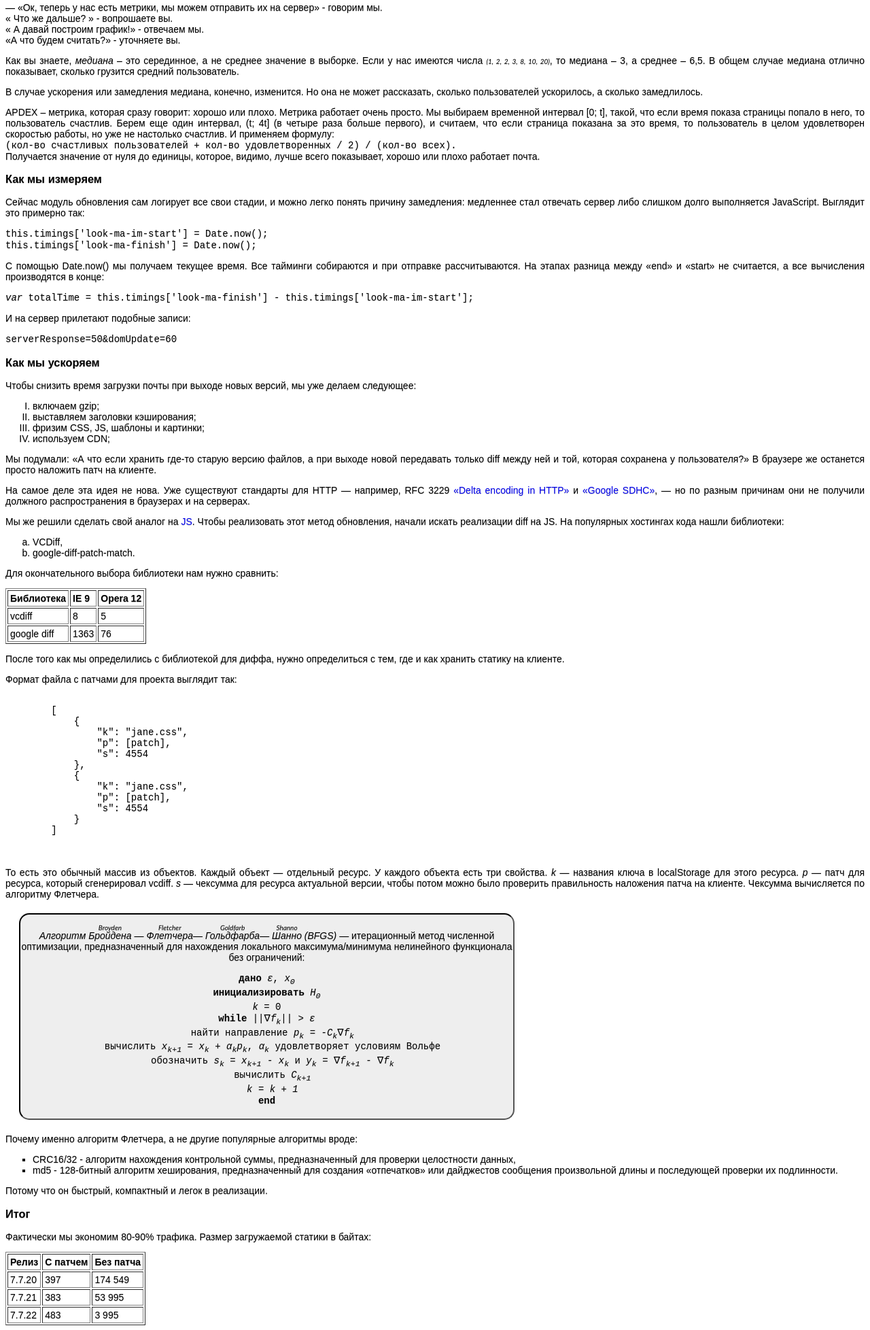
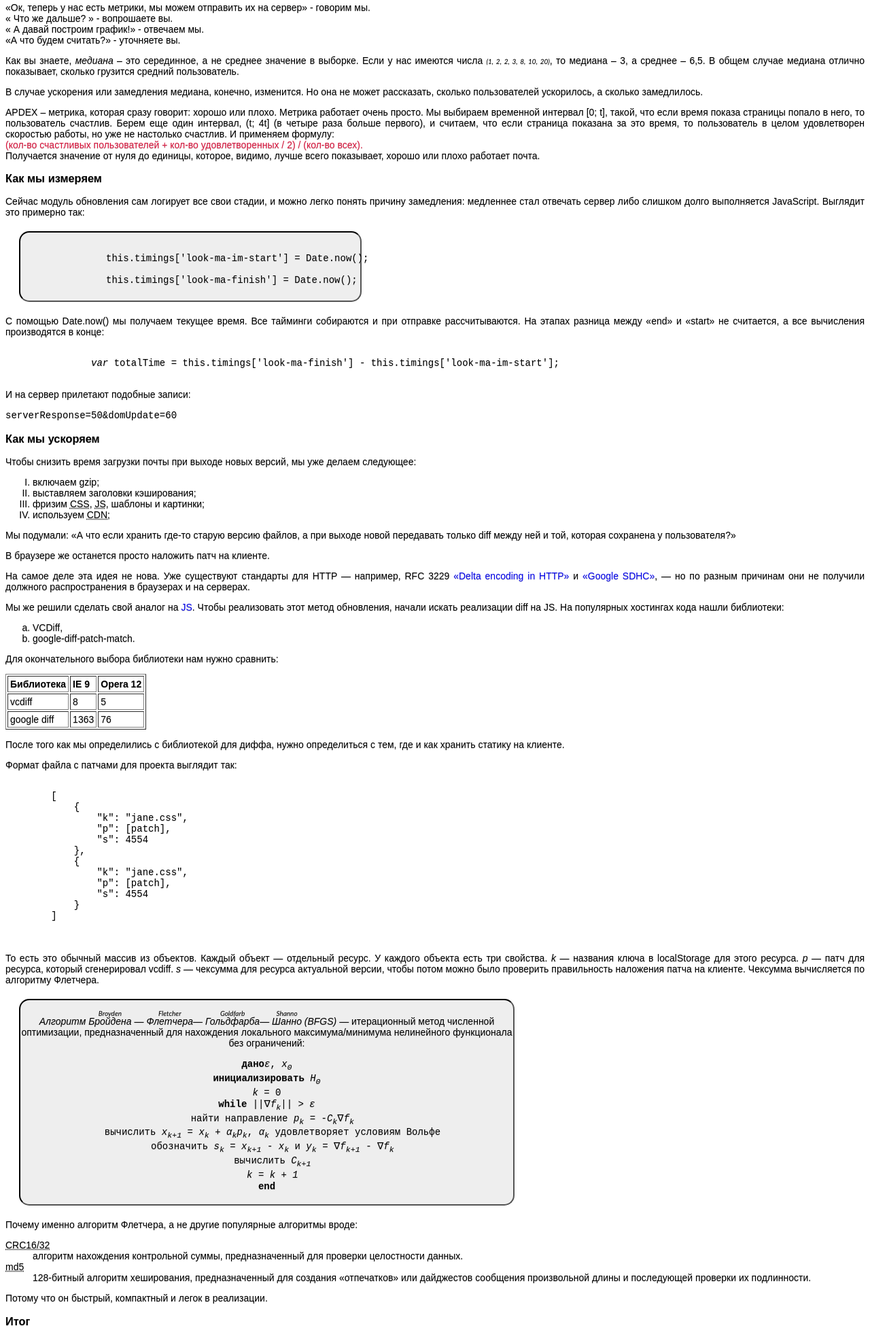
Before and after one commit to urfu-2015/verstka-tasks-1, a plain HTML site: page index.html in a window 1280 px wide. Shown: the part 440-2396 px from the top of the page at 68% size. Drawn offline with Linux system fonts and the light colour scheme.

Commit message:
Update index.html
Шапошников Максим, КН-101

```diff
--- a/index.html
+++ b/index.html
@@ -1,6 +1,5 @@
 <!DOCTYPE html>
 <html lang="ru">
-
    <head>
       <meta charset="utf-8">
       <meta name="author" content="doochik">
@@ -13,29 +12,35 @@
          background: #ffkc;
          text-align: justify;
          text-shadow: 0 1px 0 #ccc;
-
          }
-
          footer {
          text-align: right;
          }
-
          time {
          color: grey;
          }
-
+         .coding {
+         font-family: serif;
+         border: 2px inset #000;
+         border-radius: 15px;
+         width: 500px;
+         height: 100px;
+         margin: 20px;
+         text-align: left;
+         background: #eee;
+         }
          blockquote {
          font-style: italic;
          }
-
          a {
          text-decoration: none;
+
          }
          span {
          color: crimson;
+         font-family: fantasy;
          }
          .flatcher {
-
          width: 725px;
          height:300px;
          margin: 20px;
@@ -51,11 +56,9 @@
          background-color: bisque;
          box-shadow: 0px, 8px, 15px, rgb(0,0,0,.6);
          text-align: justify;
-
          }
          .goto{
          cursor:pointer;
-
          }
          .express{
          font-size: 10px;
@@ -74,19 +77,18 @@
       <main>
          <article>
             <p>Если ваш сайт медленно грузится, вы рискуете тем, что люди не оценят ни то, какой он красивый, ни то, какой он удобный. Никому не понравится, когда все тормозит. Мы регулярно добавляем в <a href="mail.yandex.ru">Яндекс.Почту</a> новую функциональность,
-        иногда — исправляем ошибки, а это значит, у нас постоянно появляются новый код и новая логика. Всё это напрямую влияет на скорость работы интерфейса.</p>
-
+               иногда — исправляем ошибки, а это значит, у нас постоянно появляются новый код и новая логика. Всё это напрямую влияет на скорость работы интерфейса.
+            </p>
             <section>
                <h3>Что мы измеряем</h3>
                <p>Этапы первой загрузки:</p>
                <ul>
                   <li>подготовка;</li>
-          <li>загрузка статики (HTTP-запрос и парсинг);</li>
+                   <li>загрузка статики (<abbr>HTTP</abbr>-запрос и парсинг);</li>
                   <li>исполнение модулей;</li>
                   <li>инициализация базовых объектов;</li>
                   <li>отрисовка.</li>
                </ul>
-
                <p>Этапы отрисовки любой страницы:</p>
                <ol type="A">
                   <li>подготовка к запросу на сервер;</li>
@@ -94,59 +96,50 @@
                   <li>шаблонизация;</li>
                   <li>обновление DOM.</li>
                </ol>
-
-       <p>&mdash; <q>Ок, теперь у нас есть метрики, мы можем отправить их на сервер</q> - говорим мы.
+               <p><q>Ок, теперь у нас есть метрики, мы можем отправить их на сервер</q> - говорим мы.
                   <br> <q> Что же дальше? </q> - вопрошаете вы.
                   <br>  <q> А давай построим график!</q> - отвечаем мы.
-          <br>  <q>А что будем считать?</q> - уточняете вы.</p>
-
+                  <br>  <q>А что будем считать?</q> - уточняете вы.
+               </p>
                <p>Как вы знаете, <dfn>медиана</dfn> – это серединное, а не среднее значение в выборке. Если у нас имеются числа <a class ="express">(1, 2, 2, 3, 8, 10, 20)</a>, то медиана – 3, а среднее – 6,5. В общем случае медиана отлично показывает, сколько грузится средний пользователь.
                <p>В случае ускорения или замедления медиана, конечно, изменится. Но она не может рассказать, сколько пользователей ускорилось, а сколько замедлилось.</p>
                <p>APDEX – метрика, которая сразу говорит: хорошо или плохо. Метрика работает очень просто. Мы выбираем временной интервал [0; t], такой, что если время показа
                   страницы попало в него, то пользователь счастлив. Берем еще один интервал, (t; 4t] (в четыре раза больше первого), и считаем, что если страница показана за это время, то пользователь в целом удовлетворен скоростью работы, но уже не настолько
                   счастлив. И применяем формулу:
                   <br>
-          <code>(кол-во счастливых пользователей + кол-во удовлетворенных / 2) / (кол-во всех).</code>
-          <br> Получается значение от нуля до единицы, которое, видимо, лучше всего показывает, хорошо или плохо работает почта.</p>
+                   <span>(кол-во счастливых пользователей + кол-во удовлетворенных / 2) / (кол-во всех).</span>
+                  <br> Получается значение от нуля до единицы, которое, видимо, лучше всего показывает, хорошо или плохо работает почта.
+               </p>
             </section>
-
             <section>
                <h3>Как мы измеряем</h3>
-
                <p>Сейчас модуль обновления сам логирует все свои стадии, и можно легко понять причину замедления: медленнее стал отвечать сервер либо слишком долго выполняется JavaScript. Выглядит это примерно так:</p>
-
-        <code>
+            <div class="coding"><pre><code>
                this.timings['look-ma-im-start'] = Date.now();<br>
                this.timings['look-ma-finish'] = Date.now();
-	</code>
-
+               </code></pre></div>
                <p>C помощью Date.now() мы получаем текущее время. Все тайминги собираются и при отправке рассчитываются. На этапах разница между «end» и «start» не считается, а все вычисления производятся в конце:</p>
-        <code>
+               <pre><code>
                <var>var</var> totalTime = this.timings['look-ma-finish'] - this.timings['look-ma-im-start'];
-	</code>
-
+               </code></pre>
                <p>И на сервер прилетают подобные записи:</p>
-
                <samp>
                serverResponse=50&domUpdate=60
                </samp>
             </section>
-
             <section>
                <h3>Как мы ускоряем</h3>
-
                <p>Чтобы снизить время загрузки почты при выходе новых версий, мы уже делаем следующее:</p>
                <ol type="I">
                   <li>включаем gzip;</li>
                   <li>выставляем заголовки кэширования;</li>
-            <li>фризим <abbr>CSS</abbr>, <abbr>JS</abbr>, шаблоны и картинки;</li>
-          <li>используем CDN;</li>
+                  <li>фризим <abbr title="Cascading Style Sheets">CSS</abbr>, <abbr title="Java Script">JS</abbr>, шаблоны и картинки;</li>
+                   <li>используем <abbr title="Content Delivery Network">CDN</abbr>;</li>
                </ol>
-
-        <p>Мы подумали: «А что если хранить где-то старую версию файлов, а при выходе новой передавать только diff между ней и той, которая сохранена у пользователя?» В браузере же останется просто наложить патч на клиенте.</p>
-
+                <div class="blockquote"><p>Мы подумали: «А что если хранить где-то старую версию файлов, а при выходе новой передавать только diff между ней и той, которая сохранена у пользователя?»</p> <p>В браузере же останется просто наложить патч на клиенте.</p></div>
                <p>На самое деле эта идея не нова. Уже существуют стандарты для HTTP — например, RFC 3229 <a href="http://tools.ietf.org/html/rfc3229">«Delta encoding in HTTP»</a> и <a href="https://lists.w3.org/Archives/Public/ietf-http-wg/2008JulSep/att-0441/Shared_Dictionary_Compression_over_HTTP.pdf">«Google SDHC»</a>,
-          — но по разным причинам они не получили должного распространения в браузерах и на серверах.</p>
+                  — но по разным причинам они не получили должного распространения в браузерах и на серверах.
+               </p>
                <p>Мы же решили сделать свой аналог на <a href ="http://Wikipedia/JS/explanation">JS</a>. Чтобы реализовать этот метод обновления, начали искать реализации diff на JS. На популярных хостингах кода нашли библиотеки:</p>
                <ol type="a">
                   <li>VCDiff,</li>
@@ -174,9 +167,7 @@
                      </tr>
                   </tbody>
                </table>
-
                <p>После того как мы определились с библиотекой для диффа, нужно определиться с тем, где и как хранить статику на клиенте.</p>
-
                <p>Формат файла с патчами для проекта выглядит так:</p>
                <pre>
 		<code>
@@ -195,35 +186,29 @@
 		</code>
 	</pre>
                <p>То есть это обычный массив из объектов. Каждый объект — отдельный ресурс. У каждого объекта есть три свойства. <var>k</var> — названия ключа в localStorage для этого ресурса. <var>p</var> — патч для ресурса, который сгенерировал vcdiff. <var>s</var>          — чексумма для ресурса актуальной версии, чтобы потом можно было проверить правильность наложения патча на клиенте. Чексумма вычисляется по алгоритму Флетчера.</p>
-
                <div class ="flatcher">
                   <p><dfn>Алгоритм <ruby >Бройдена<rt class="express">Broyden</rt></ruby> — <ruby>Флетчера<rt class="express">Fletcher </rt></ruby> — <ruby>Гольдфарба<rt class="express">Goldfarb </rt></ruby> — <ruby>Шанно<rt class="express">Shanno</rt></ruby> (BFGS)</dfn> — итерационный метод численной оптимизации, предназначенный для нахождения локального максимума/минимума нелинейного функционала без ограничений:
                   </p>
-
-              <code><b>дано</b> <var>ε</var>, <var>x<sub>0</sub></var><br>
-                  <b>инициализировать</b> <var>H<sub>0</sub></var><br>
+                   <code><strong>дано</strong><var>ε</var>, <var>x<sub>0</sub></var><br>
+                  <strong>инициализировать</strong> <var>H<sub>0</sub></var><br>
                   <var>k</var> = 0<br>
-		<b>while</b> ||&nabla;<var>f<sub>k</sub></var>|| > <var>ε</var><br>
+                  <strong>while</strong> ||&nabla;<var>f<sub>k</sub></var>|| > <var>ε</var><br>
                   &nbsp;&nbsp;найти направление <var>p<sub>k</sub></var> = -<var>C<sub>k</sub></var>&nabla;<var>f<sub>k</sub></var><br>
                   &nbsp;&nbsp;вычислить <var>x<sub>k+1</sub></var> = <var>x<sub>k</sub></var> + <var>α<sub>k</sub></var><var>p<sub>k</sub></var>, <var>α<sub>k</sub></var> удовлетворяет условиям Вольфе<br>
                   &nbsp;&nbsp;обозначить <var>s<sub>k</sub></var> = <var>x<sub>k+1</sub></var> - <var>x<sub>k</sub></var> и <var>y<sub>k</sub></var> = &nabla;<var>f<sub>k+1</sub></var> - &nabla;<var>f<sub>k</sub></var><br>
                   &nbsp;&nbsp;вычислить <var>C<sub>k+1</sub></var><br>
                   &nbsp;&nbsp;<var>k</var> = <var>k + 1</var><br>
-		<b>end</b></code>
+                  <strong>end</strong></code>
                </div>
                <p>Почему именно алгоритм Флетчера, а не другие популярные алгоритмы вроде:</p>
-            <ul type="square">
-              <li>CRC16/32 - алгоритм нахождения контрольной суммы, предназначенный для проверки целостности данных,</li>
-              <li>md5 - 128-битный алгоритм хеширования, предназначенный для создания «отпечатков» или дайджестов сообщения произвольной длины и последующей проверки их подлинности.</li>
-            </ul>
-
-
+               <dl>
+                   <dt><abbr title="Циклический избыточный код">CRC16/32</abbr></dt><dd>алгоритм нахождения контрольной суммы, предназначенный для проверки целостности данных.</dd>
+                   <dt><abbr title="Message-Digest algorithm">md5</abbr></dt><dd>128-битный алгоритм хеширования, предназначенный для создания «отпечатков» или дайджестов сообщения произвольной длины и последующей проверки их подлинности.</dd>
+               </dl>
                <p>Потому что он быстрый, компактный и легок в реализации.</p>
             </section>
-
             <section>
                <h3>Итог</h3>
-
                <p>Фактически мы экономим 80-90% трафика. Размер загружаемой статики в байтах:</p>
                <table border=1 cellpadding=3>
                   <thead>
@@ -251,59 +236,53 @@
                      </tr>
                   </tbody>
                </table>
-        <small><br>Авор: <a href="http://habrahabr.ru/users/doochik/">@doochik</a>
+               <address><p><br>Авор: <a href="http://habrahabr.ru/users/doochik/">@doochik</a>
                <br> С++ разработчик
-          <br> Электронная почта: (<a href="mailto:doochik@yandex-team.ru">doochik@yandex-team.ru</a>)
-          <br> Компания: <span>Я</span>ндекс</small>
+               <br>Электронная почта: (<a href="mailto:doochik@yandex-team.ru">doochik@yandex-team.ru</a>)
+                   <br> Компания: <span>Я</span>ндекс</p></address>
             </section>
             <div class="comments">
                <section>
                   <h4>Комментарии (4):</h4>
-
-        <article>- <span>M</span>ogaika (<a href="mailto:mogaika@yandex-team.ru">mogaika@yandex-team.ru</a>)
+                  <article>
+                     - <span>M</span>ogaika (<a href="mailto:mogaika@yandex-team.ru">mogaika@yandex-team.ru</a>)
                      <time datetime="2014-11-30T17:05">30 ноября 2014 в 17:05</time>
-            <p>А можете привести сравнение, на сколько <del>медленне</del> быстрее <em>грузится lite версия</em>?
+                     <p>А можете привести сравнение, на сколько быстрее <em>грузится lite версия</em>?
                      </p>
                   </article>
                   <hr>
-        <article>- <span>J</span>Iguse (<a href="mailto:mrawesome@yandex.ru">mrawesome@yandex.ru</a>)
+                  <article>
+                     - <span>J</span>Iguse (<a href="mailto:mrawesome@yandex.ru">mrawesome@yandex.ru</a>)
                      <time datetime="2014-11-29T21:30">29 ноября 2014 в 21:30</time>
-
                      <p>Спасибо за статью, познавательно. Здорово, что <del>Google</del> Яндекс  делится некоторыми подробностями о внутренней работе сервисов.
                      </p>
                   </article>
                   <hr>
-        <article>- <span>B</span>rister (<a href="mailto:brist89@yandex-team.ru">brist89@yandex-team.ru</a>)
+                  <article>
+                     - <span>B</span>rister (<a href="mailto:brist89@yandex-team.ru">brist89@yandex-team.ru</a>)
                      <time datetime="2014-11-24T13:13">24 ноября 2014 в 13:13</time>
-
                      <p>
-              (кол-во счастливых пользователей + кол-во удовлетворенных / 2) / (кол-во всех).  <blockquote cite="http://сайт великих цитат и великих дел">Получается значение от нуля до единицы, которое, видимо, лучше всего показывает, хорошо или плохо работает почта.</blockquote>
+                        (кол-во счастливых пользователей + кол-во удовлетворенных / 2) / (кол-во всех).
+                     <blockquote cite="http://сайт великих цитат и великих дел">Получается значение от нуля до единицы, которое, видимо, лучше всего показывает, хорошо или плохо работает почта.</blockquote>
                      <p>
                         наверное все-таки от 0.5 до 1   <!-- ЛОЛ, этот чувак ссылается на статью великих цитат? -->
-
                      </p>
                   </article>
-
                   <hr>
-        <article>- <span>a</span>lexeimois (<a href="mailto:test@yandex.ru">test@yandex.ru</a>)
+                  <article>
+                     - <span>a</span>lexeimois (<a href="mailto:test@yandex.ru">test@yandex.ru</a>)
                      <time datetime="2014-11-22T17:35">22 ноября 2014 в 17:35</time>
-
-
                      <p>
                         Мы измеряем скорость загрузки с помощью Яндекс.Метрики: <a class="goto">help.yandex.ru/metrika/reports/monitoring_timing.xml</a>
                      </p>
                   </article>
-
                </section>
             </div>
          </article>
-
       </main>
-
       <footer>
          &copy; <a href="www.yandex.ru" style="color: black"><span>Я</span>ндекс, help@yandex.ru</a>, Хохрякова, 10
          <p>© 2013–2015  ООО «Яндекс»</p>
       </footer>
    </body>
-
 </html>
```
Lines whose indentation alone changed are shown as unchanged.
